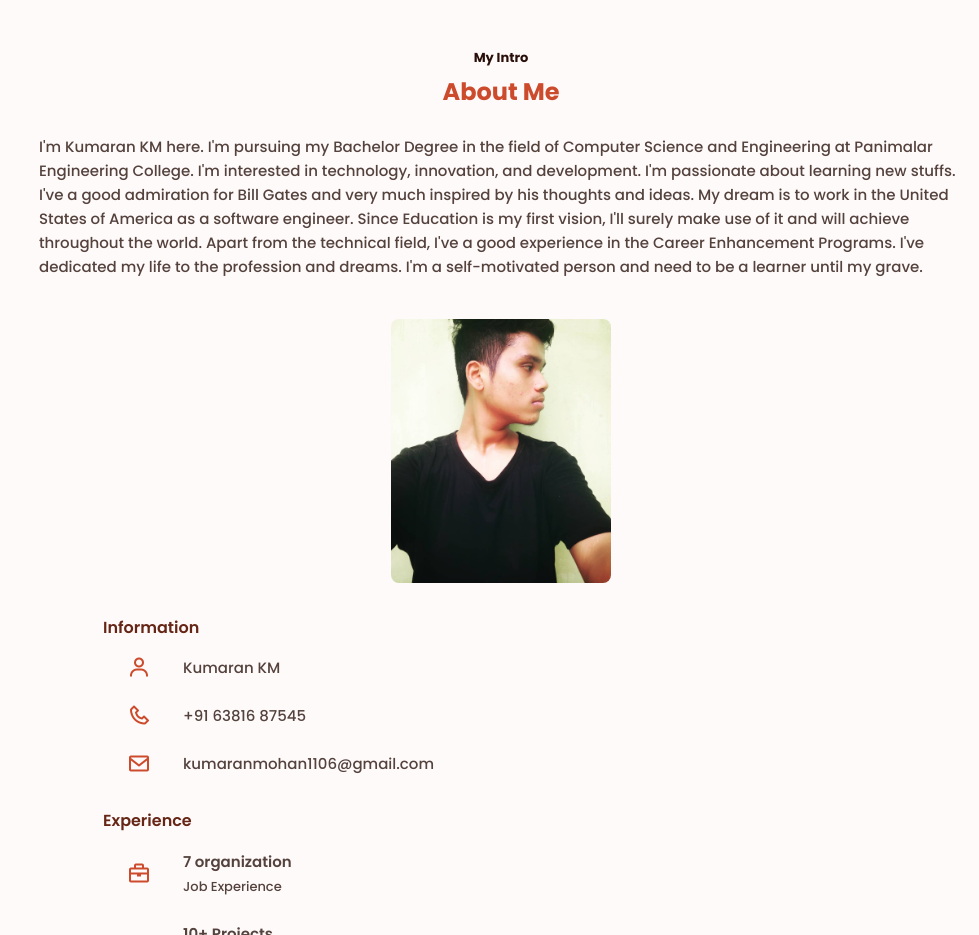
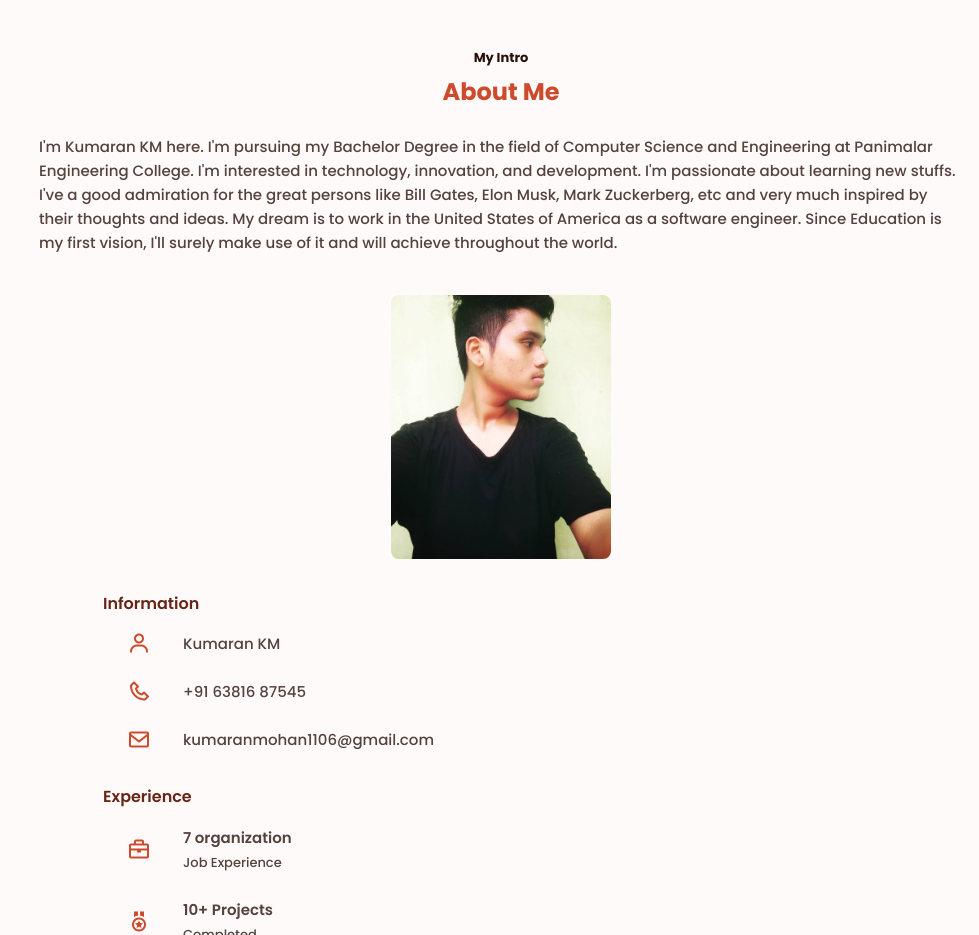
Before and after one commit to kumarankm/kumarankm.github.io, a plain HTML site: page index.html in a window 1280 px wide. Shown: the part 800-1735 px from the top of the page, without its empty margins (301-1280 px from the left). Drawn offline with nearby package versions, Linux system fonts and the light colour scheme.

Commit message:
Update index.html

```diff
--- a/index.html
+++ b/index.html
@@ -74,9 +74,10 @@
 
                 <div class="about__container bd-grid">
                     <div class="about__data">
-                        <p class="about__description">I'm Kumaran KM here. I'm pursuing my Bachelor Degree in the field of Computer Science and Engineering at Panimalar Engineering College. I'm interested in technology, innovation, and development. I'm passionate about learning new stuffs. I've a good admiration for Bill Gates and very much inspired by his thoughts and ideas. My dream is to work in the United States of America as a software engineer. Since Education is my first vision, I'll surely make use of it and will achieve throughout the world.
-
-                            Apart from the technical field, I've a good experience in the Career Enhancement Programs. I've dedicated my life to the profession and dreams. I'm a self-motivated person and need to be a learner until my grave.
+                        <p class="about__description">I'm Kumaran KM here. I'm pursuing my Bachelor Degree in the field of Computer Science and Engineering at Panimalar Engineering College.
+                            I'm interested in technology, innovation, and development. I'm passionate about learning new stuffs.
+                            I've a good admiration for the great persons like Bill Gates, Elon Musk, Mark Zuckerberg, etc and very much inspired by their thoughts and ideas. My dream is to work in the United States of America as a software engineer.
+                            Since Education is my first vision, I'll surely make use of it and will achieve throughout the world.
                         </p>
                         <img src="assets/img/about.jpg" alt="" class="about__img">
                     </div>
```
